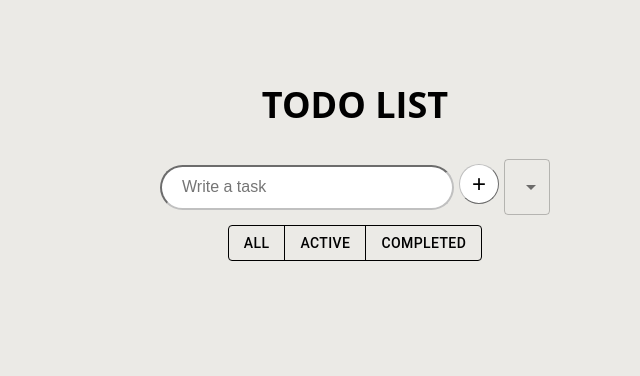
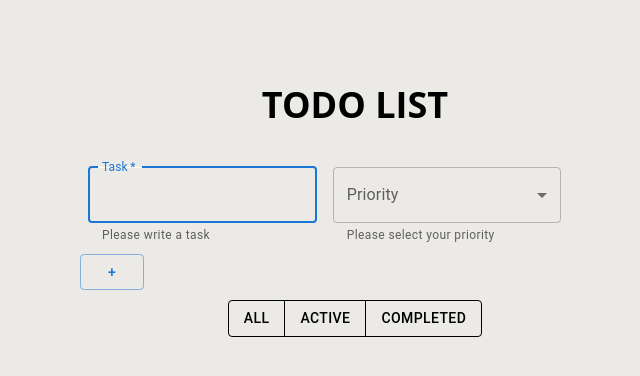
Before and after one commit to emreysalli/todo-list, a React (Create React App) app: page / in a window 1280 px wide. Shown: the top 376 px of the page, without its empty margins (285-925 px from the left). Built offline with nearby package versions, Linux system fonts and the light colour scheme.

Commit message:
refactored code

```diff
--- a/src/App.css
+++ b/src/App.css
@@ -8,8 +8,8 @@ body {
     margin-top: 50px;
 }
 
-.App{
-    width: 500px;
+.App {
+    width: 550px;
     padding: 0px 100px;
 }
 
@@ -18,7 +18,7 @@ body {
     font-weight: bold;
 }
 
-.input{
+.input {
     padding: 20px;
     background-color: #fff;
     border-radius: 60px;
@@ -29,7 +29,7 @@ body {
     font-size: 16px;
 }
 
-.addBtn{
+.addBtn {
     width: 40px;
     height: 40px;
     background-color: #fff;
--- a/src/App.js
+++ b/src/App.js
@@ -1,22 +1,21 @@
 import React, { useState, useEffect } from "react";
 import uuid from "react-uuid";
 import "./App.css";
-import Task from "./components/Task.js";
-import IconButton from "@mui/material/IconButton";
-import DeleteIcon from "@mui/icons-material/Delete";
-import CheckIcon from "@mui/icons-material/Check";
-import MenuItem from "@mui/material/MenuItem";
-import Select from "@mui/material/Select";
-import ButtonGroup from "@mui/material/ButtonGroup";
+import Task from "./components/Task/Task.jsx";
+import TaskEditDialog from "./components/TaskEditDialog/TaskEditDialog.jsx";
+import FilterButtonGroup from "./components/FilterButtonGroup/FilterButtonGroup.jsx";
+import PrioritySelect from "./components/PrioritySelect/PrioritySelect.jsx";
+import Box from "@mui/material/Box";
 import Button from "@mui/material/Button";
+import TextField from "@mui/material/TextField";
 
 function App() {
-  document.title = "TODO LIST";
-
   const [task, setTask] = useState("");
   const [taskItems, setTaskItems] = useState([]);
   const [filteredTask, setFilteredTask] = useState([]);
   const [priority, setPriority] = useState("");
+  const [openDialog, setOpenDialog] = useState(false);
+
   const priorityDict = {
     Low: "green",
     Medium: "yellow",
@@ -30,7 +29,6 @@ function App() {
 
   const handleAddTask = (event) => {
     event.preventDefault();
-    if (task !== "") {
     let taskDict = {
       id: uuid(),
       text: task,
@@ -40,7 +38,6 @@ function App() {
     setTaskItems([...taskItems, taskDict]);
     setPriority("");
     setTask("");
-    }
   };
 
   const completedTask = (id) => {
@@ -97,96 +94,63 @@ function App() {
 
   return (
     <div className="App">
+      {openDialog && (
+        <TaskEditDialog
+          open={openDialog}
+          setOpen={setOpenDialog}
+          priorityObj={priorityDict}
+        />
+      )}
+
       <h2 className="sectionTitle">TODO LIST</h2>
-      <form onSubmit={handleAddTask}>
-        <input
+
+      <Box
+        component="form"
+        sx={{
+          "& .MuiTextField-root": { m: 1, width: "25ch" },
+        }}
+        autoComplete="off"
+        onSubmit={handleAddTask}
+      >
+        <div
+          style={{
+            display: "flex",
+            flexWrap: "wrap",
+          }}
+        >
+          <TextField
+            required
+            autoFocus
             className="input"
-          placeholder={"Write a task"}
+            id="outlined-required"
+            label="Task"
             value={task}
+            variant="outlined"
+            helperText="Please write a task"
             onChange={(event) => setTask(event.target.value)}
           />
-        <button type="submit" className="addBtn">
+          <PrioritySelect
+            priorityDict={priorityDict}
+            handleChange={handleChange}
+            priority={priority}
+          />
+          <Button type="submit" variant="outlined">
             +
-        </button>
-        <Select
-          labelId="demo-simple-select-filled-label"
-          id="demo-simple-select-filled"
-          value={priority}
-          onChange={handleChange}
-          label="Priority"
-        >
-          {Object.keys(priorityDict).map(function (key, index) {
-            return (
-              <MenuItem value={key} key={index}>
-                {key}
-              </MenuItem>
-            );
-          })}
-        </Select>
-      </form>
-      <ButtonGroup
-        className="filterBtnGroup"
-        size="medium"
-        variant="outlined"
-        aria-label="outlined button group"
-        exclusive="true"
-      >
-        <Button
-          style={{ color: "black", borderColor: "black" }}
-          className="filterBtn"
-          onClick={() => filtered(null)}
-        >
-          All
           </Button>
-        <Button
-          style={{ color: "black", borderColor: "black" }}
-          className="filterBtn"
-          onClick={() => filtered(false)}
-        >
-          Active
-        </Button>
-        <Button
-          style={{ color: "black", borderColor: "black" }}
-          className="filterBtn"
-          onClick={() => filtered(true)}
-        >
-          Completed
-        </Button>
-      </ButtonGroup>
-      <Button
-        className="clearCompBtn"
-        size="medium"
-        style={{ color: "black" }}
-        onClick={() => clearCompleted()}
-      >
-        Clear completed
-      </Button>
+        </div>
+      </Box>
+      <FilterButtonGroup filtered={filtered} clearCompleted={clearCompleted} />
 
       {filteredTask.map((item, index) => {
         return (
-          <div
-            style={{
-              backgroundColor: priorityDict[item.taskPriority],
-            }}
-            className="itemBox"
-            key={index}
-          >
-            <Task text={item.text} id={index} complete={item.isComplete} />
-            <div className="buttons">
-              <IconButton
-                aria-label="delete"
-                onClick={() => completedTask(item.id)}
-              >
-                <CheckIcon />
-              </IconButton>
-              <IconButton
-                aria-label="delete"
-                onClick={() => deleteTask(item.id)}
-              >
-                <DeleteIcon />
-              </IconButton>
-            </div>
-          </div>
+          <Task
+            item={item}
+            id={index}
+            priorityDict={priorityDict}
+            setOpenDialog={setOpenDialog}
+            completedTask={completedTask}
+            deleteTask={deleteTask}
+          />
         );
       })}
     </div>
--- /dev/null
+++ b/src/components/FilterButtonGroup/FilterButtonGroup.jsx
@@ -0,0 +1,47 @@
+import React from "react";
+import ButtonGroup from "@mui/material/ButtonGroup";
+import Button from "@mui/material/Button";
+
+export default function FilterButtonGroup(props) {
+  return (
+    <div>
+      <ButtonGroup
+        className="filterBtnGroup"
+        size="medium"
+        variant="outlined"
+        aria-label="outlined button group"
+        exclusive="true"
+      >
+        <Button
+          style={{ color: "black", borderColor: "black" }}
+          className="filterBtn"
+          onClick={() => props.filtered(null)}
+        >
+          All
+        </Button>
+        <Button
+          style={{ color: "black", borderColor: "black" }}
+          className="filterBtn"
+          onClick={() => props.filtered(false)}
+        >
+          Active
+        </Button>
+        <Button
+          style={{ color: "black", borderColor: "black" }}
+          className="filterBtn"
+          onClick={() => props.filtered(true)}
+        >
+          Completed
+        </Button>
+      </ButtonGroup>
+      <Button
+        className="clearCompBtn"
+        size="medium"
+        style={{ color: "black" }}
+        onClick={() => props.clearCompleted()}
+      >
+        Clear completed
+      </Button>
+    </div>
+  );
+}
--- /dev/null
+++ b/src/components/PrioritySelect/PrioritySelect.jsx
@@ -0,0 +1,27 @@
+import React from "react";
+import MenuItem from "@mui/material/MenuItem";
+import TextField from "@mui/material/TextField";
+function PrioritySelect(props) {
+  return (
+    <div>
+      <TextField
+        select
+        id="outlined-select-currency"
+        value={props.priority}
+        onChange={props.handleChange}
+        label="Priority"
+        helperText="Please select your priority"
+      >
+        {Object.keys(props.priorityDict).map(function (key, index) {
+          return (
+            <MenuItem value={key} key={index}>
+              {key}
+            </MenuItem>
+          );
+        })}
+      </TextField>
+    </div>
+  );
+}
+
+export default PrioritySelect;
--- /dev/null
+++ b/src/components/Task/Task.jsx
@@ -0,0 +1,66 @@
+import React from "react";
+import "../../App.css";
+import IconButton from "@mui/material/IconButton";
+import DeleteIcon from "@mui/icons-material/Delete";
+import CheckIcon from "@mui/icons-material/Check";
+
+function Task(props) {
+  let textDecoration;
+  let opacity;
+
+  if (props.item.isComplete) {
+    textDecoration = "line-through";
+    opacity = 0.5;
+  } else {
+    textDecoration = "none";
+    opacity = 1;
+  }
+
+  return (
+    <div
+      style={{
+        backgroundColor: props.priorityDict[props.item.taskPriority],
+        opacity: opacity,
+      }}
+      className="itemBox"
+      onClick={() => props.setOpenDialog(true)}
+    >
+      <div
+        className="item"
+        style={{
+          display: "inline-block",
+          marginRight: "5px",
+        }}
+      >
+        <span
+          className="itemText"
+          id={props.id}
+          style={{
+            fontSize: "24px",
+            color: "#000",
+            marginLeft: "5px",
+            textDecoration: textDecoration,
+          }}
+        >
+          {props.id + 1} - {props.item.text}{" "}
+        </span>{" "}
+      </div>
+      <div className="buttons">
+        <IconButton
+          aria-label="delete"
+          onClick={() => props.completedTask(props.item.id)}
+        >
+          <CheckIcon />
+        </IconButton>
+        <IconButton
+          aria-label="delete"
+          onClick={() => props.deleteTask(props.item.id)}
+        >
+          <DeleteIcon />
+        </IconButton>
+      </div>
+    </div>
+  );
+}
+
+export default React.memo(Task);
--- /dev/null
+++ b/src/components/TaskEditDialog/TaskEditDialog.css
@@ -0,0 +1,4 @@
+#formControlLabel {
+    margin: 0px;
+    float: left;
+}
--- /dev/null
+++ b/src/components/TaskEditDialog/TaskEditDialog.jsx
@@ -0,0 +1,72 @@
+import * as React from "react";
+import "./TaskEditDialog.css";
+import Button from "@mui/material/Button";
+import TextField from "@mui/material/TextField";
+import Dialog from "@mui/material/Dialog";
+import DialogActions from "@mui/material/DialogActions";
+import DialogContent from "@mui/material/DialogContent";
+import DialogTitle from "@mui/material/DialogTitle";
+import MenuItem from "@mui/material/MenuItem";
+import FormControlLabel from "@mui/material/FormControlLabel";
+import Checkbox from "@mui/material/Checkbox";
+
+export default function FormDialog(props) {
+  const handleClose = () => {
+    props.setOpen(false);
+  };
+
+  return (
+    <div>
+      <Dialog open={props.open}>
+        <DialogTitle>Edit Task</DialogTitle>
+        <DialogContent id="dialogContainer">
+          <div>
+            <TextField
+              fullWidth
+              autoFocus
+              required
+              id="outlined-required"
+              label="Task"
+              type="text"
+              variant="standard"
+              margin="dense"
+            />
+          </div>
+          <div>
+            <TextField
+              fullWidth
+              id="standard-select-currency"
+              select
+              label="Select"
+              //value={currency}
+              //onChange={handleChange}
+              helperText="Please select your priority"
+              variant="standard"
+              className="textField"
+              margin="dense"
+            >
+              {Object.keys(props.priorityObj).map(function (key, index) {
+                return (
+                  <MenuItem value={key} key={index}>
+                    {key}
+                  </MenuItem>
+                );
+              })}
+            </TextField>
+            <FormControlLabel
+              id="formControlLabel"
+              value="start"
+              control={<Checkbox />}
+              label="Completed"
+              labelPlacement="start"
+            />
+          </div>
+        </DialogContent>
+        <DialogActions>
+          <Button onClick={handleClose}>Cancel</Button>
+          <Button onClick={handleClose}>Save</Button>
+        </DialogActions>
+      </Dialog>
+    </div>
+  );
+}
```
Also changed, not shown: public/index.html (+10 -10 lines), src/components/Task.js (deleted, +0 -30 lines), public/logo192.png (deleted), public/logo512.png (deleted), src/components/Task/Task.css (added). Lines whose indentation alone changed are shown as unchanged.
